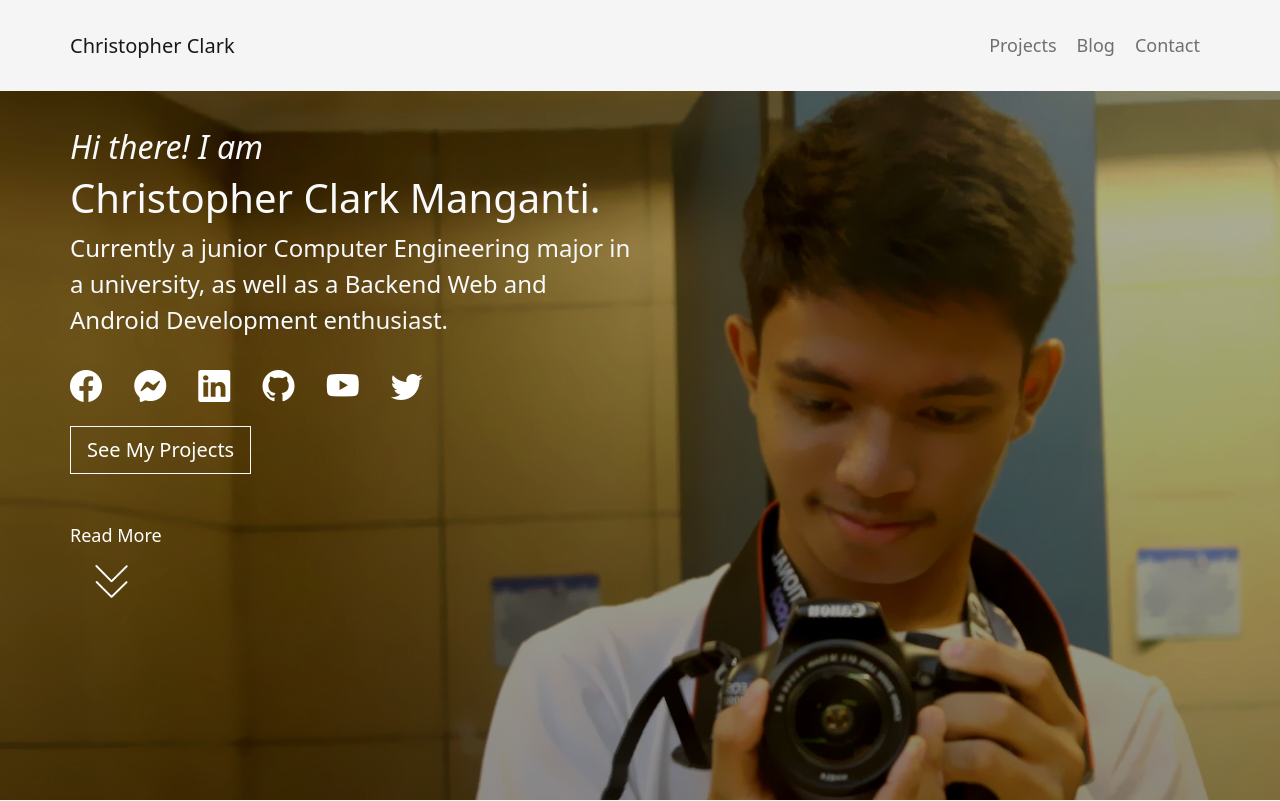
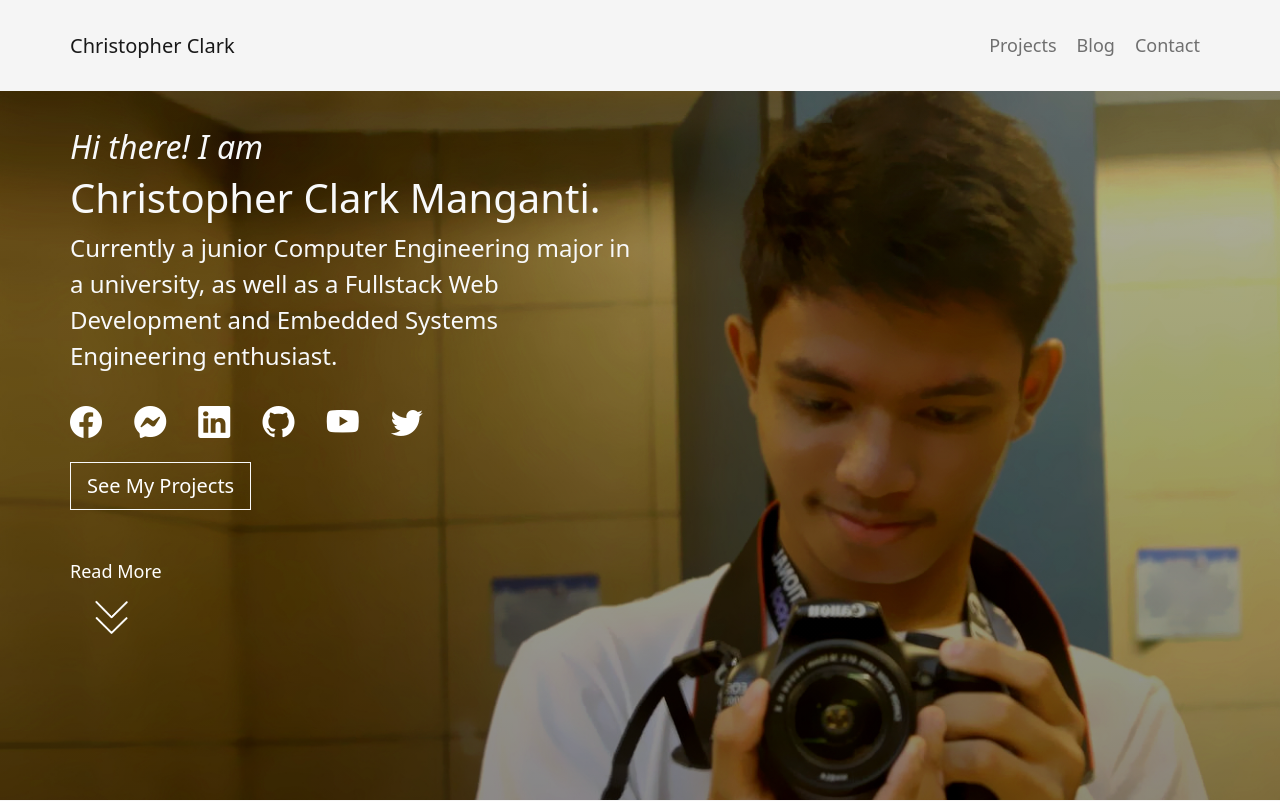
Before and after one commit to ccmanganti/christopher-clark-live, a Django app: page / in a window 1280 px wide. Shown: the top 801 px of the page. Run offline with Django 3.2, Linux system fonts and the light colour scheme.

Commit message:
Update index.html

```diff
--- a/portfolio/templates/portfolio/index.html
+++ b/portfolio/templates/portfolio/index.html
@@ -26,7 +26,7 @@
                 <h2 data-aos="fade-up" data-aos-duration="800" data-aos-easing="ease-in-out" data-aos-delay="200"><em>Hi there! I am</em></h2>
                 <h1 data-aos="fade-up" data-aos-duration="800" data-aos-easing="ease-in-out" data-aos-delay="200">Christopher Clark Manganti.</h1>
                 <p class="lead" data-aos="fade-up" data-aos-duration="800" data-aos-easing="ease-in-out" data-aos-delay="500">Currently a junior Computer Engineering major in a university, as well as a
-                    Backend Web and Android Development enthusiast.</p>
+                    Fullstack Web Development and Embedded Systems Engineering enthusiast.</p>
             </div>
 
             <div class="container logoTop px-0 pt-2" data-aos="fade-up" data-aos-duration="800" data-aos-easing="ease-in-out" data-aos-delay="600">
```
